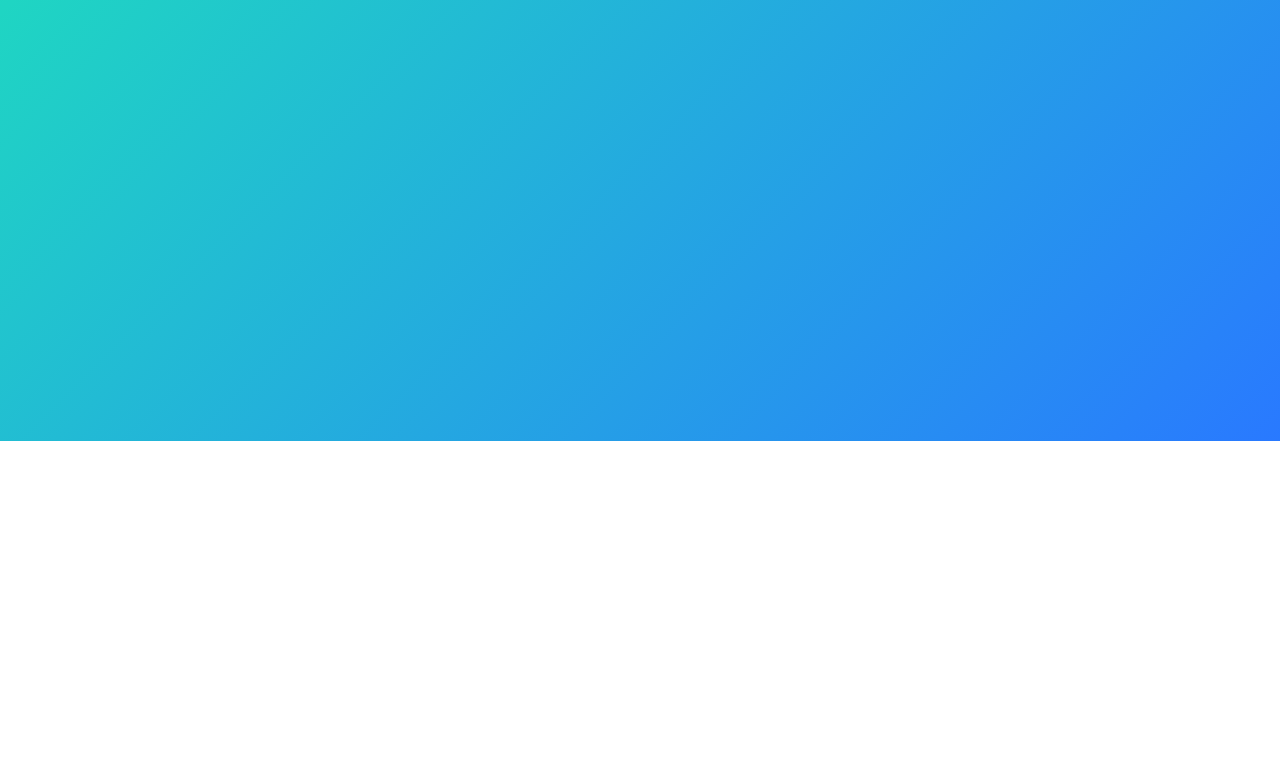
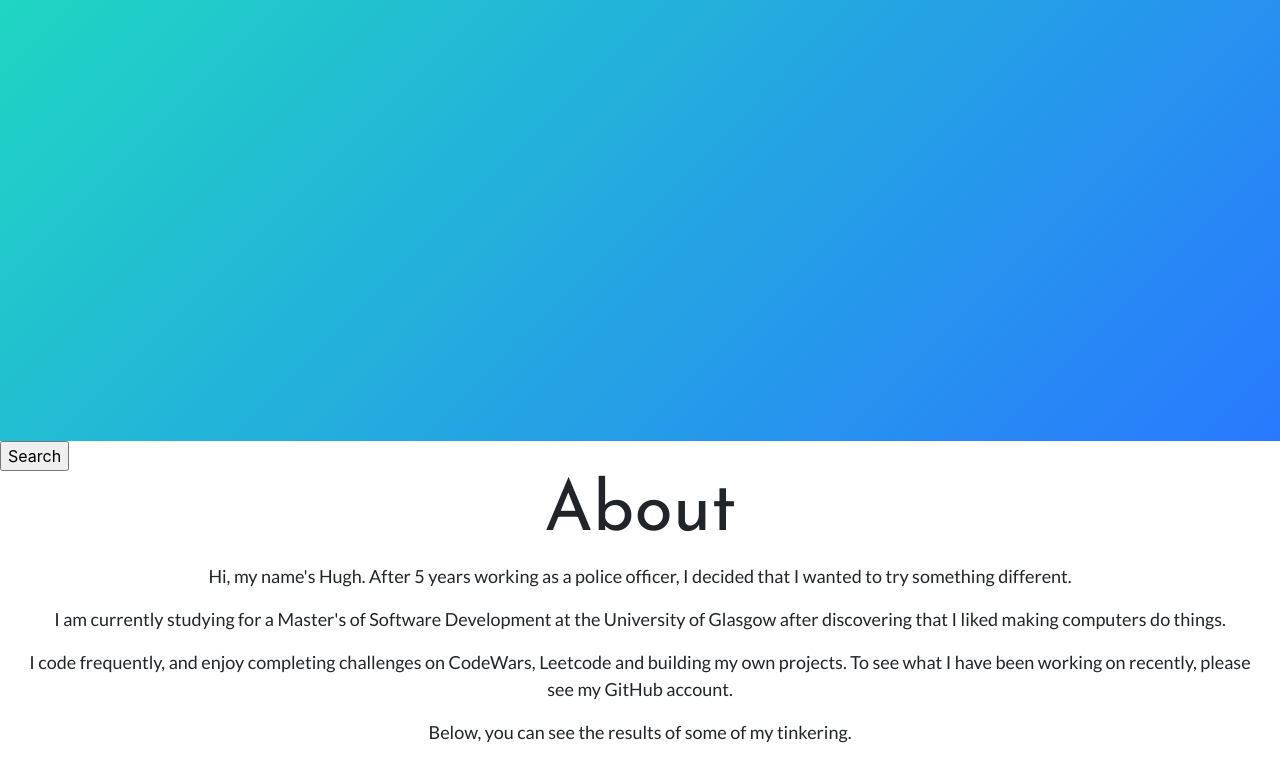
Before and after one commit to hughwin/personal, a React (Create React App) app: page / in a window 1280 px wide. Shown: the part 430-1192 px from the top of the page. Before the commit the page ends 871 px from the top, so only its background shows below. Built offline with nearby package versions, Linux system fonts and the light colour scheme.

Commit message:
added functionality to navbar to show/hide about

```diff
--- a/src/App.css
+++ b/src/App.css
@@ -53,7 +53,7 @@
 
 .top {
   background: linear-gradient(135deg, #1DE9B6 0%, #2979FF 100%);
-  font-familt: 'Lato', sans-serif;
+  font-family: 'Lato', sans-serif;
   color: white;
   height: 100vh;
   width: 100vw;
--- a/src/App.js
+++ b/src/App.js
@@ -1,12 +1,29 @@
 import './App.css';
+import About from './components/About'
 import Topbar from './components/TopBar';
 import Landing from './components/Landing'
+import { useState } from 'react';
+
+
 
 function App() {
+
+  const [showAbout, setShowAbout] = useState(true)
+
+  const setAboutClick = () => {
+    console.log("fire!")
+    setShowAbout(!showAbout)
+  }
+
+  const buttonTest = () => setShowAbout(!showAbout)
+
+
   return (
     <div>
-      <Topbar />
+      <Topbar setAbout={setAboutClick}/>
       <Landing/>
+      <input type="submit" value="Search" onClick={buttonTest} />
+      {showAbout ? <About/> : null}
     </div>
   )
 }
--- /dev/null
+++ b/src/components/About.js
@@ -0,0 +1,26 @@
+const About = (show) => {
+    console.log(show)
+    if(show){
+    return(
+    <div class="text-center">
+        <h1 class="header" id="about">About</h1>
+        <p class="container-fluid">
+            <div>
+           <p>Hi, my name's Hugh. After 5 years working as a police officer, I decided that I wanted to try something different. </p>
+        </div>
+        <div>
+            <p>I am currently studying for a Master's of Software Development at the University of Glasgow after discovering that I liked making computers do things.</p>
+        </div>
+        <div>
+            <p>I code frequently, and enjoy completing challenges on CodeWars, Leetcode and building my own projects. To see what I have been working on recently, please see my GitHub account.</p>
+        </div>
+            <p>Below, you can see the results of some of my tinkering.</p>
+            </p>
+    </div>
+    )
+    }
+    else{return(null)}
+}
+
+
+    export default About
--- a/src/components/TopBar.js
+++ b/src/components/TopBar.js
@@ -1,15 +1,21 @@
 import Navbar from 'react-bootstrap/Navbar'
 import Nav from 'react-bootstrap/Nav'
-import Container from 'react-bootstrap/Container'
 
-const Topbar = () => {
+const Topbar = ({setAbout}) => {
+
+  const handleAboutClick = () => {
+    console.log("clicked")
+    console.log(setAbout)
+    setAbout()
+  }
+
   return(
   <Navbar collapseOnSelect expand="lg" bg="dark" variant="dark">
     <Navbar.Brand href="#home">Hugh Winchester</Navbar.Brand>
     <Navbar.Toggle aria-controls="responsive-navbar-nav" />
     <Navbar.Collapse id="responsive-navbar-nav">
       <Nav className="mr-auto">
-      <Nav.Link href="#about">About</Nav.Link>
+        <Nav.Link onClick={()=>handleAboutClick()}>About</Nav.Link>
         <Nav.Link href="#portfolio">Portfolio</Nav.Link>
         <Nav.Link href="#contact">Contact</Nav.Link>
       </Nav>
```
Lines whose indentation alone changed are shown as unchanged.
